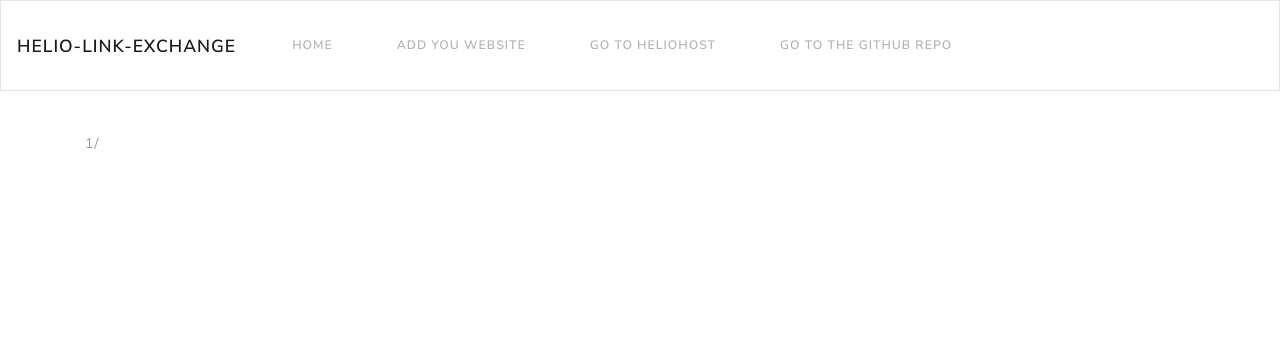
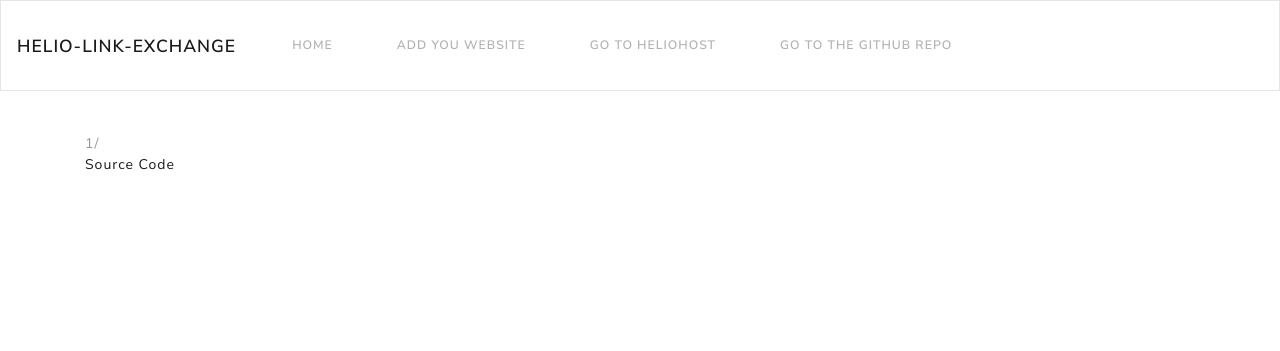
Before and after one commit to HelioNetworks/HelioLinkExchange, a PHP site: page /del.cookie.admin.php?cid=1 in a window 1280 px wide. Shown: the top 351 px of the page. Run offline with PHP 8.4, Linux system fonts and the light colour scheme; data that the repository does not hold is empty; some libraries are stand-ins or nearby versions.

Commit message:
Update footer.php
Add source code info.

```diff
--- a/assets/include/footer.php
+++ b/assets/include/footer.php
@@ -1,4 +1,5 @@
 
+<p><a href="https://github.com/HelioNetworks/HelioLinkExchange/">Source Code</a></p>
 <script src="https://code.jquery.com/jquery-3.2.1.slim.min.js" integrity="sha384-KJ3o2DKtIkvYIK3UENzmM7KCkRr/rE9/Qpg6aAZGJwFDMVNA/GpGFF93hXpG5KkN" crossorigin="anonymous"></script>
 <script src="https://cdnjs.cloudflare.com/ajax/libs/popper.js/1.12.9/umd/popper.min.js" integrity="sha384-ApNbgh9B+Y1QKtv3Rn7W3mgPxhU9K/ScQsAP7hUibX39j7fakFPskvXusvfa0b4Q" crossorigin="anonymous"></script>
 <script src="https://maxcdn.bootstrapcdn.com/bootstrap/4.0.0-beta.3/js/bootstrap.min.js" integrity="sha384-a5N7Y/aK3qNeh15eJKGWxsqtnX/wWdSZSKp+81YjTmS15nvnvxKHuzaWwXHDli+4" crossorigin="anonymous"></script>
```
